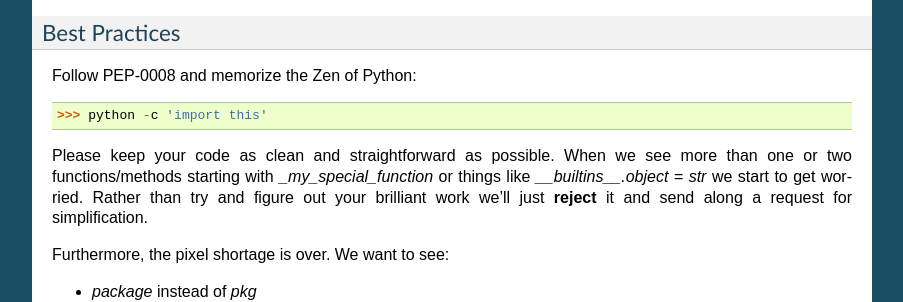
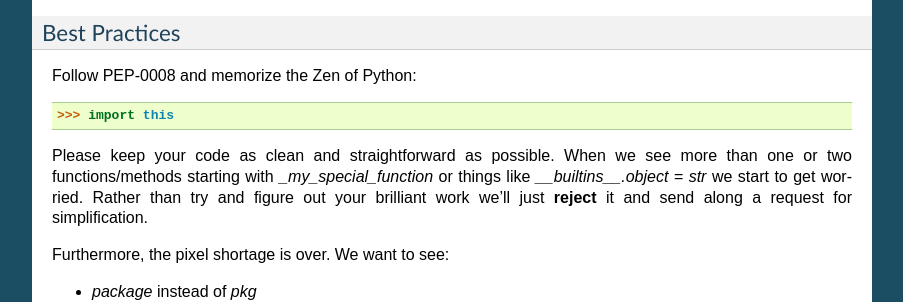
Before and after one commit to jazzband/django-admin2, a Sphinx documentation site: the page built from docs/contributing.rst, in a window 1280 px wide and 900 px high, scrolled down 3249 px. Shown: the part 152-454 px from the top of the window, without its empty margins (198-1101 px from the left). Built offline with Sphinx 7.4.7, drawn with Linux system fonts in a browser that asks for light colours.

Commit message:
Remove 'python -c'
You should have either `python -c` or '>>>', but not both.  I'm not sure whether "$ python -c 'import this'" or '>>> import this' is better, but the current version is definitely wrong.

```diff
--- a/docs/contributing.rst
+++ b/docs/contributing.rst
@@ -176,7 +176,7 @@
 
 Follow PEP-0008 and memorize the Zen of Python::
 
-    >>> python -c 'import this'
+    >>> import this
 
 Please keep your code as clean and straightforward as possible. When we see more than one or two functions/methods starting with `_my_special_function` or things like `__builtins__.object = str` we start to get worried. Rather than try and figure out your brilliant work we'll just **reject** it and send along a request for simplification.
 
```
